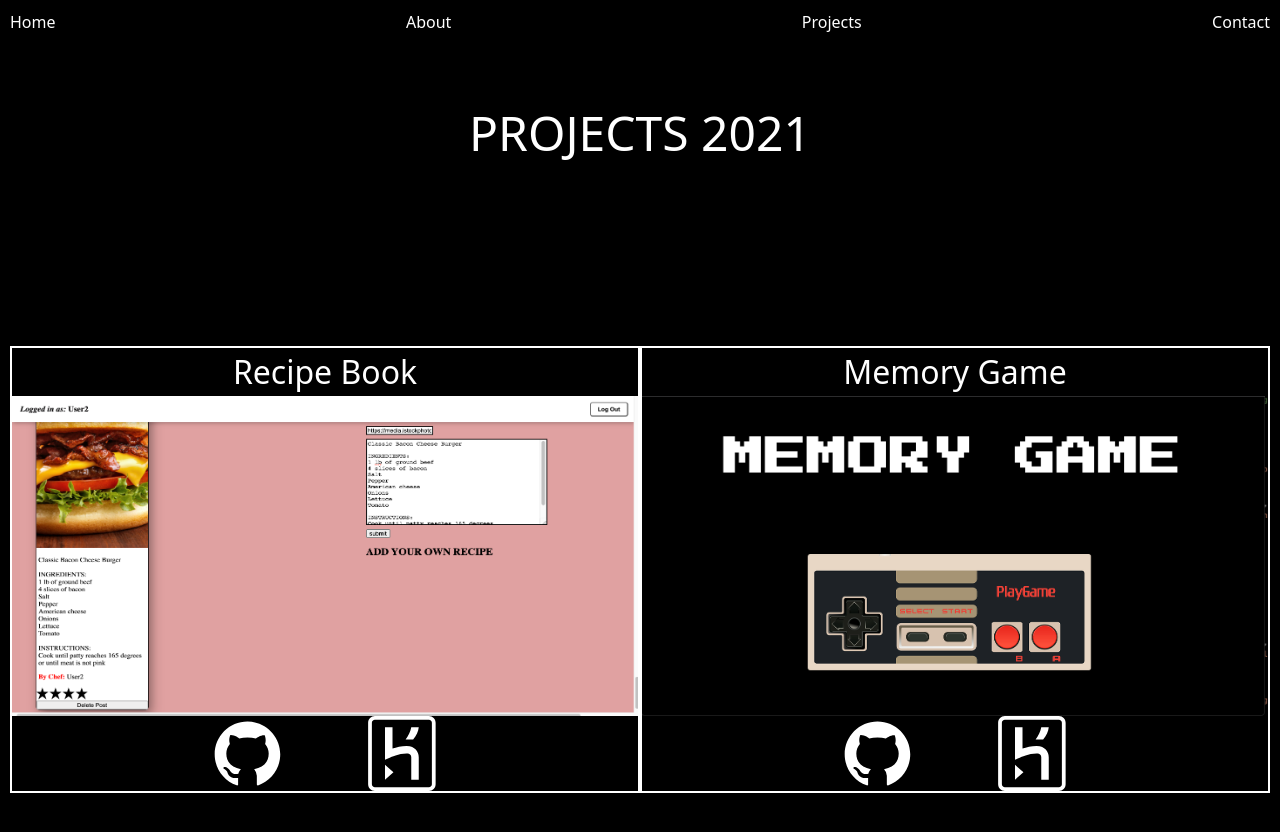
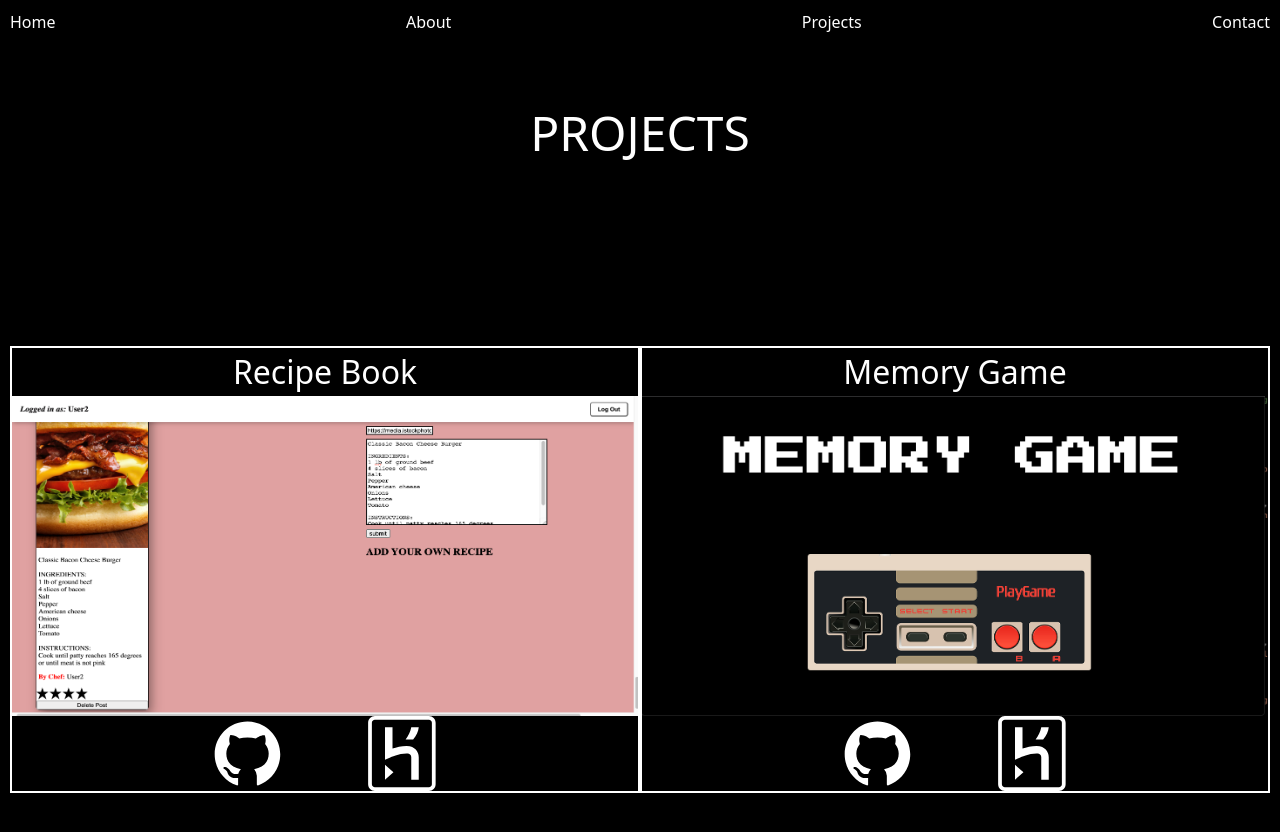
Before and after one commit to robertthome/Portfolio, a React (Create React App) app in the folder my-portfolio/: page /Projects in a window 1280 px wide. Shown: the top 832 px of the page. Built offline with nearby package versions, Linux system fonts and the light colour scheme.

Commit message:
deploy test 2

```diff
--- a/my-portfolio/src/pages/Projects.jsx
+++ b/my-portfolio/src/pages/Projects.jsx
@@ -5,7 +5,7 @@ import MemoryGameCard from "../components/MemoryGameCard";
 function Projects() {
   return (
     <div >
-      <h1 className='proj-h1'>PROJECTS 2021</h1>
+      <h1 className='proj-h1'>PROJECTS</h1>
       <div className='projects'>
       <RecipeBookCard />
       <MemoryGameCard />
```
